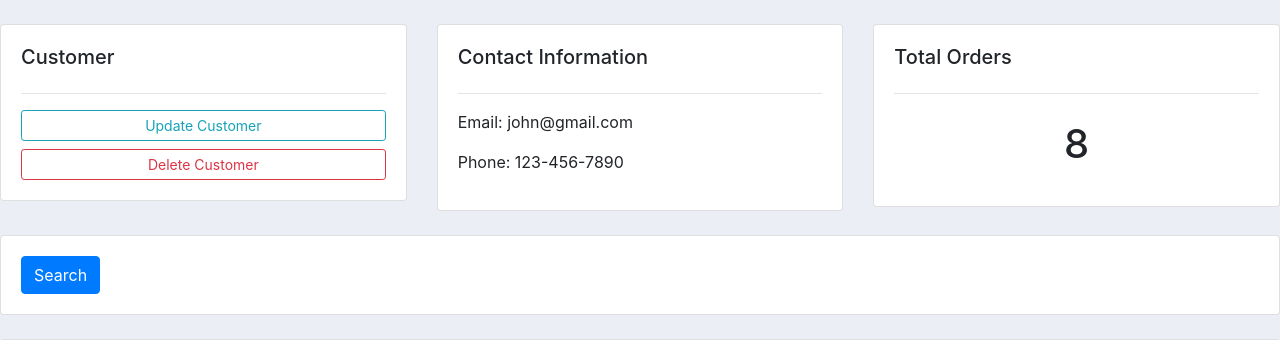
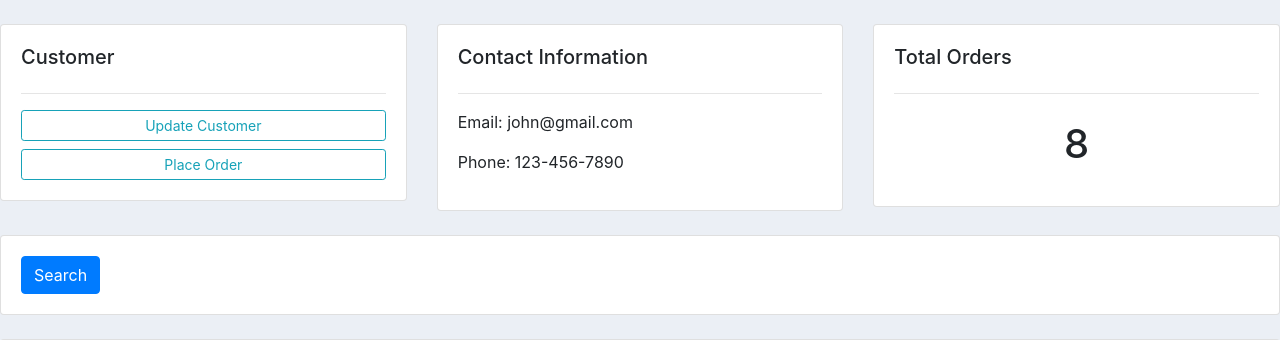
Before and after one commit to spenpeq-cav/customer_management_app, a Django app: page /customer/1 in a window 1280 px wide. Shown: the part 116-456 px from the top of the page. Run offline with Django 3.2, Linux system fonts and the light colour scheme; data comes from the database, SQL or seed files in the repository; both versions use the stored data as it was after the commit; some libraries are stand-ins or nearby versions.

Commit message:
Added multiple order placing for each customer using Inline Formsets

```diff
--- a/crm/accounts/templates/accounts/customer.html
+++ b/crm/accounts/templates/accounts/customer.html
@@ -10,7 +10,7 @@
                 <h5>Customer</h5>
                 <hr>
                 <a class="btn btn-outline-info btn-sm btn-block" href="">Update Customer</a>
-                <a class="btn btn-outline-danger btn-sm btn-block" href="">Delete Customer</a>
+                <a class="btn btn-outline-info btn-sm btn-block" href="{% url 'create_order' customer.id %}">Place Order</a>
             </div>
         </div>
 
--- a/crm/accounts/templates/accounts/dashboard.html
+++ b/crm/accounts/templates/accounts/dashboard.html
@@ -36,8 +36,6 @@
         <h5>LAST 5 ORDERS</h5>
         <hr>
         <div class="card card-body">
-            <a class="btn btn-primary btn-sm btn-block" href="{% url 'create_order' %}">Creater Order
-            </a>
             <table class="table table-sm">
                 <tr>
                     <th>Product</th>
--- a/crm/accounts/templates/accounts/order_form.html
+++ b/crm/accounts/templates/accounts/order_form.html
@@ -9,7 +9,11 @@
         <div class="card card-body">
             <form method="POST">
                 {% csrf_token %}
-                {{form}}
+                {{ formset.management_form }}
+                {% for form in formset %}
+                    {{form}}
+                    <hr>
+                {% endfor %}
                 <input class="btn btn-small btn-danger" type="submit" name="Submit">
             </form>
         </div>
--- a/crm/accounts/urls.py
+++ b/crm/accounts/urls.py
@@ -5,7 +5,7 @@ urlpatterns = [
     path('', views.home, name="home"),
     path('products/', views.products, name="products"),
     path('customer/<str:pk>', views.customer, name="customer"),
-    path('create_order/', views.createOrder, name='create_order'),
+    path('create_order/<str:pk>', views.createOrder, name='create_order'),
     path('update_order/<str:pk>', views.updateOrder, name='update_order'),
     path('delete_order/<str:pk>', views.deleteOrder, name='delete_order'),
 
--- a/crm/accounts/views.py
+++ b/crm/accounts/views.py
@@ -1,5 +1,6 @@
 from django.shortcuts import render, redirect
 from django.http import HttpResponse
+from django.forms import inlineformset_factory
 # Create your views here
 from .models import *
 from .forms import OrderForm
@@ -31,16 +32,20 @@ def customer(request, pk):
 
     return render(request, 'accounts/customer.html', context)
 
-def createOrder(request):
-    form = OrderForm()
+def createOrder(request, pk):
+    OrderFormSet = inlineformset_factory(Customer, Order, fields=('product', 'status'), extra=10)
+    customer = Customer.objects.get(id=pk)
+    formset = OrderFormSet(queryset=Order.objects.none(), instance=customer)
+    #form = OrderForm(initial={'customer': customer})
     if request.method == 'POST':
         # print('Printing post:', request.POST)
-        form = OrderForm(request.POST)
-        if form.is_valid():
-            form.save()
+        #form = OrderForm(request.POST)
+        formset = OrderFormSet(request.POST, instance=customer)
+        if formset.is_valid():
+            formset.save()
             return redirect('/')
 
-    context = {'form': form}
+    context = {'formset': formset}
     return render(request, 'accounts/order_form.html', context)
 
 
```
Also changed, not shown: crm/db.sqlite3.
